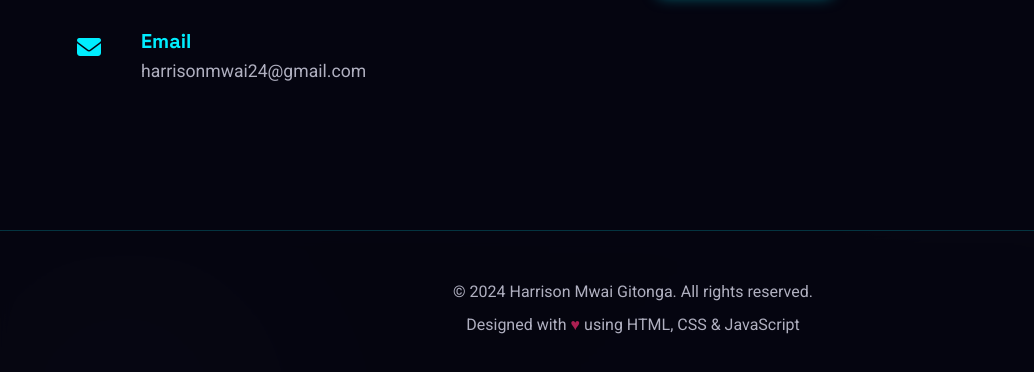
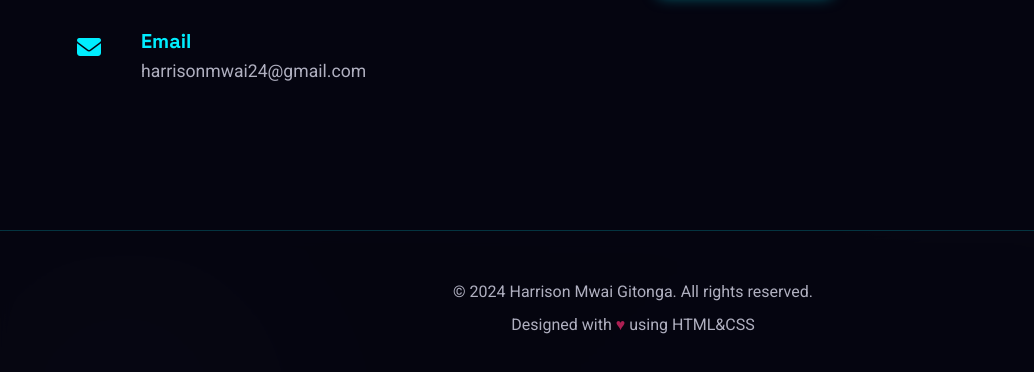
Before and after one commit to HarryVerse/1st-Hackathon-Website., a plain HTML site: page index.html in a window 1280 px wide. Shown: the part 4557-4929 px from the top of the page, without its empty margins (7-1041 px from the left). Drawn offline with Linux system fonts and the light colour scheme.

Commit message:
1st website

```diff
--- a/index.html
+++ b/index.html
@@ -339,7 +339,7 @@
     <div class="container">
       <div class="footer-content">
         <p>&copy; 2024 Harrison Mwai Gitonga. All rights reserved.</p>
-        <p>Designed with <span class="heart">♥</span> using HTML, CSS & JavaScript</p>
+        <p>Designed with <span class="heart">♥</span> using HTML&CSS</p>
       </div>
     </div>
   </footer>
```
